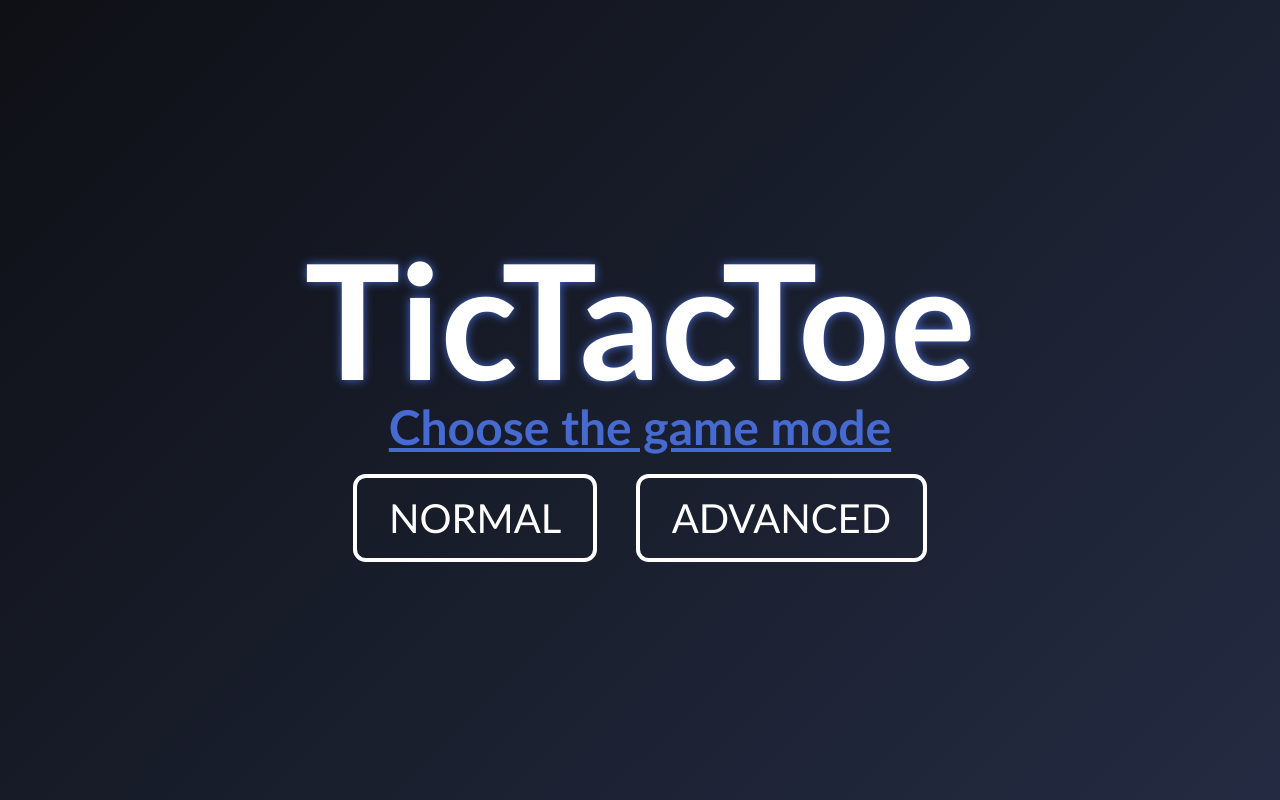
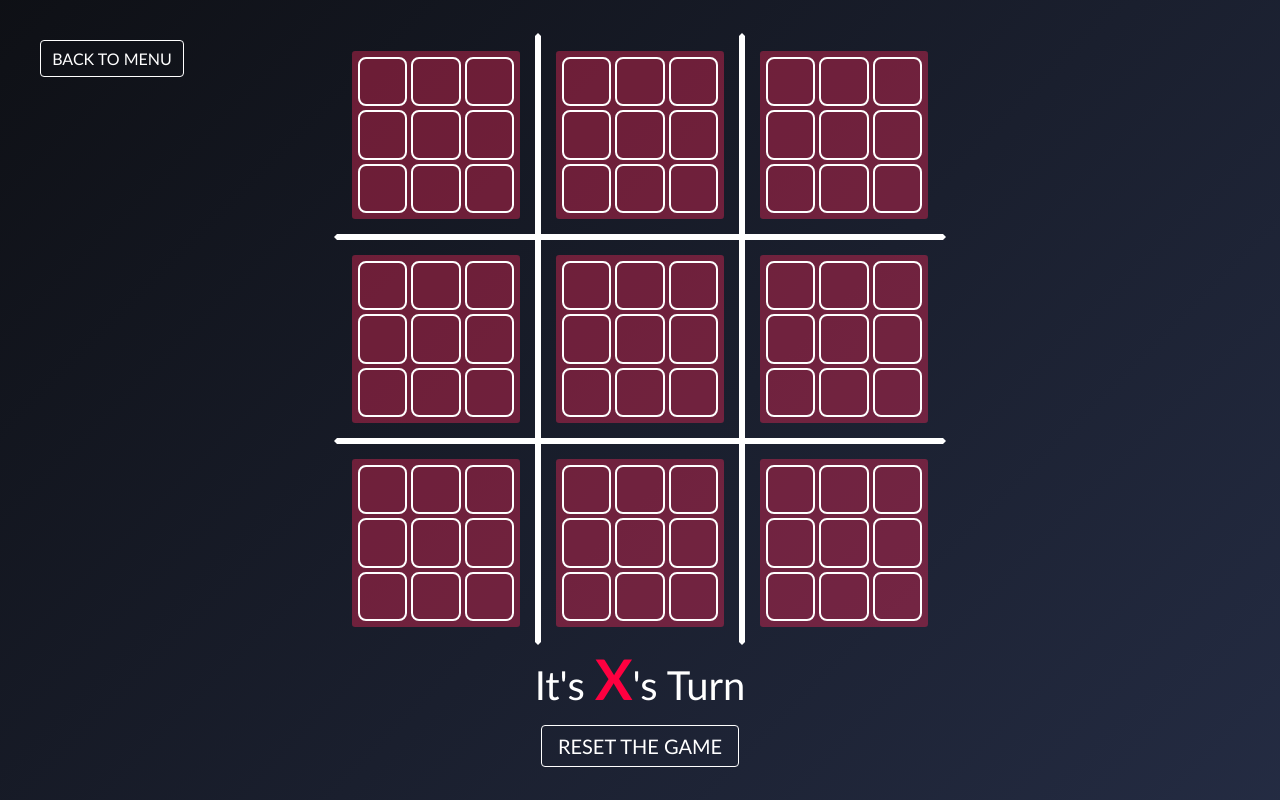
Before and after one commit to balkozavr/ticTacToe, a React (Vite) app: page /expanded in a window 1280 px wide. Built offline with nearby package versions, Linux system fonts and the light colour scheme.

Commit message:
Added routing, fixed clsx dev dependency

```diff
--- a/package.json
+++ b/package.json
@@ -11,13 +11,14 @@
   },
   "dependencies": {
     "react": "^18.2.0",
-    "react-dom": "^18.2.0"
+    "react-dom": "^18.2.0",
+    "react-router-dom": "^6.23.1"
   },
   "devDependencies": {
-    "@clsx": "^2.1.1",
     "@types/react": "^18.2.66",
     "@types/react-dom": "^18.2.22",
     "@vitejs/plugin-react": "^4.2.1",
+    "clsx": "^2.1.1",
     "eslint": "^8.57.0",
     "eslint-plugin-react": "^7.34.1",
     "eslint-plugin-react-hooks": "^4.6.0",
--- a/src/App.jsx
+++ b/src/App.jsx
@@ -1,34 +1,17 @@
-import { useState } from "react";
-import { ExpandedGrid } from "./components/ExpandedGrid/ExpandedGrid";
-import { NormalGrid } from "./components/NormalGrid/NormalGrid";
 import "./App.scss";
-import { Button } from "./components/UI/Button/Button";
+import { Routes, Route } from 'react-router-dom';
+import { HomePage } from "./pages/HomePage";
+import { NormalGamePage } from "./pages/NormalGamePage";
+import { ExpandedGamePage } from "./pages/ExpandedGamePage";
 
 export const App = () => {
-  const [menu, setMenu] = useState("menu");
   return (
     <div className="game">
-      {menu === "menu" && (
-        <>
-          <h1 className="main-title">TicTacToe</h1>
-          <h2 className="subtitle">Choose the game mode</h2>
-          <div className="btn-container">
-            <Button btnType="btn-game-mode" onClick={() => setMenu("normal")}>
-              Normal
-            </Button>
-            <Button btnType="btn-game-mode" onClick={() => setMenu("advanced")}>
-              Advanced
-            </Button>
-          </div>
-        </>
-      )}
-      {menu !== "menu" && (
-        <Button btnType="btn-back" onClick={() => setMenu("menu")}>
-          Back to menu
-        </Button>
-      )}
-      {menu === "advanced" && <ExpandedGrid />}
-      {menu === "normal" && <NormalGrid />}
+      <Routes>
+        <Route path='/' element={<HomePage />} />
+        <Route path='/normal' element={<NormalGamePage />} />
+        <Route path='/expanded' element={<ExpandedGamePage />} />
+      </Routes>
     </div>
   );
 };
--- a/src/App.scss
+++ b/src/App.scss
@@ -11,7 +11,7 @@
   font-size: 6vmin;
   margin-bottom: 1.5vmax;
   font-weight: bold;
-  text-decoration:underline;
+  text-decoration: underline;
 }
 
 .btn-container {
@@ -19,3 +19,12 @@
   justify-content: center;
   gap: 3vw;
 }
+
+.game {
+  display: flex;
+  align-items: center;
+  justify-content: center;
+  flex-direction: column;
+  width: 100%;
+  height: 100vh;
+}
--- a/src/index.css
+++ b/src/index.css
@@ -28,14 +28,7 @@ body {
   height: 100vh;
   font-family:'Gill Sans', 'Gill Sans MT', Calibri, 'Trebuchet MS', sans-serif
 }
+
 button {
   font: inherit;
 }
-.game {
-  display: flex;
-  align-items: center;
-  justify-content: center;
-  flex-direction: column;
-  width: 100%;
-  height: 100vh;
-}
--- a/src/main.jsx
+++ b/src/main.jsx
@@ -1,10 +1,13 @@
-import React from 'react'
-import ReactDOM from 'react-dom/client'
-import './index.css'
-import {App} from './App'
+import React from "react";
+import ReactDOM from "react-dom/client";
+import { BrowserRouter } from "react-router-dom";
+import "./index.css";
+import { App } from "./App";
 
-ReactDOM.createRoot(document.getElementById('root')).render(
+ReactDOM.createRoot(document.getElementById("root")).render(
   <React.StrictMode>
-    <App />
+    <BrowserRouter>
+      <App />
+    </BrowserRouter>
   </React.StrictMode>,
-)
+);
--- /dev/null
+++ b/src/pages/ExpandedGamePage.jsx
@@ -0,0 +1,13 @@
+import { Link } from "react-router-dom";
+import { ExpandedGrid } from "../components/ExpandedGrid/ExpandedGrid";
+import { Button } from "../components/UI/Button/Button";
+export const ExpandedGamePage = () => {
+	return (
+		<>
+			<Link to="/" tabIndex={-1}>
+        <Button btnType="btn-back">Back to menu</Button>
+      </Link>
+      <ExpandedGrid />
+		</>
+	);
+}
--- /dev/null
+++ b/src/pages/HomePage.jsx
@@ -0,0 +1,18 @@
+import { Button } from "../components/UI/Button/Button";
+import { Link } from "react-router-dom";
+export const HomePage = () => {
+  return (
+    <>
+      <h1 className="main-title">TicTacToe</h1>
+      <h2 className="subtitle">Choose the game mode</h2>
+      <div className="btn-container">
+        <Link to="/normal" tabIndex={-1}>
+          <Button btnType="btn-game-mode">Normal</Button>
+        </Link>
+        <Link to="/expanded" tabIndex={-1}>
+          <Button btnType="btn-game-mode">Expanded</Button>
+        </Link>
+      </div>
+    </>
+  );
+};
--- /dev/null
+++ b/src/pages/NormalGamePage.jsx
@@ -0,0 +1,14 @@
+import { Link } from "react-router-dom";
+import { NormalGrid } from "../components/NormalGrid/NormalGrid";
+import { Button } from "../components/UI/Button/Button";
+
+export const NormalGamePage = () => {
+  return (
+    <>
+      <Link to="/" tabIndex={-1}>
+        <Button btnType="btn-back">Back to menu</Button>
+      </Link>
+      <NormalGrid />
+    </>
+  );
+};
```
Also changed, not shown: src/components/UI/Button/Button.jsx (+5 -7 lines), 1 other file (tests, documents, lock files or other folders).
